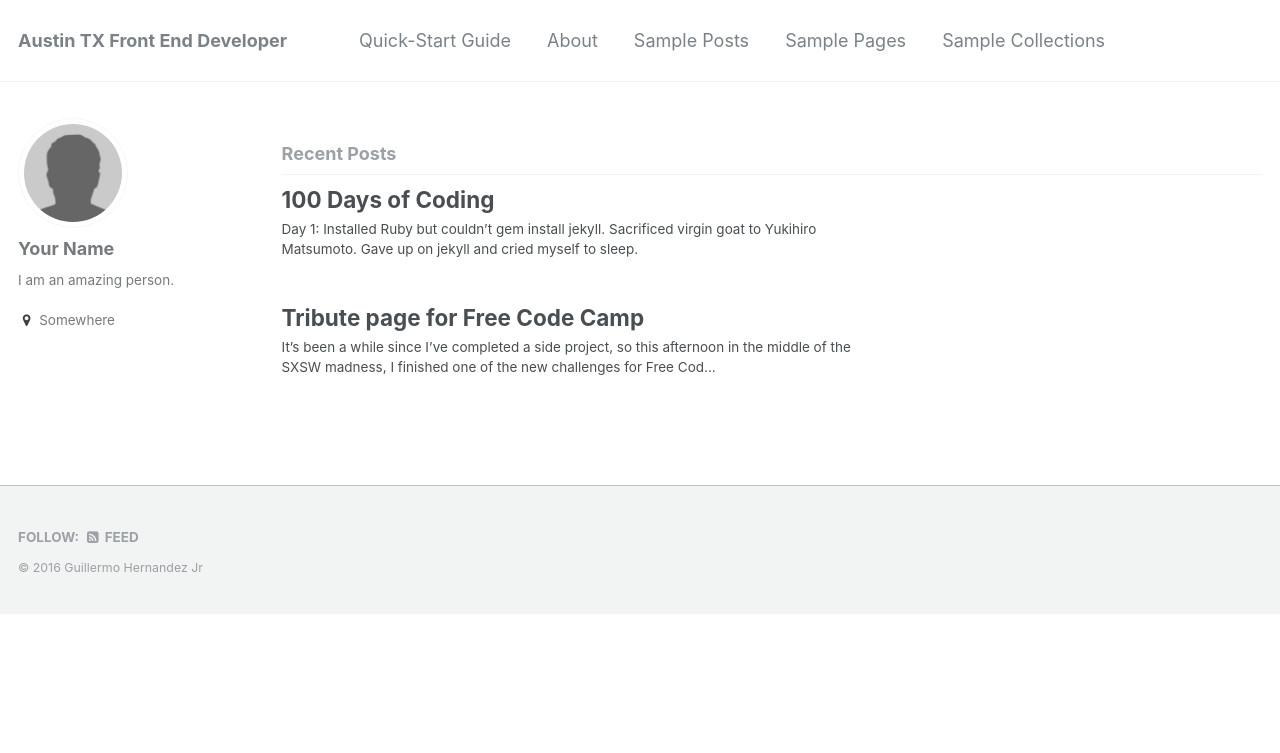
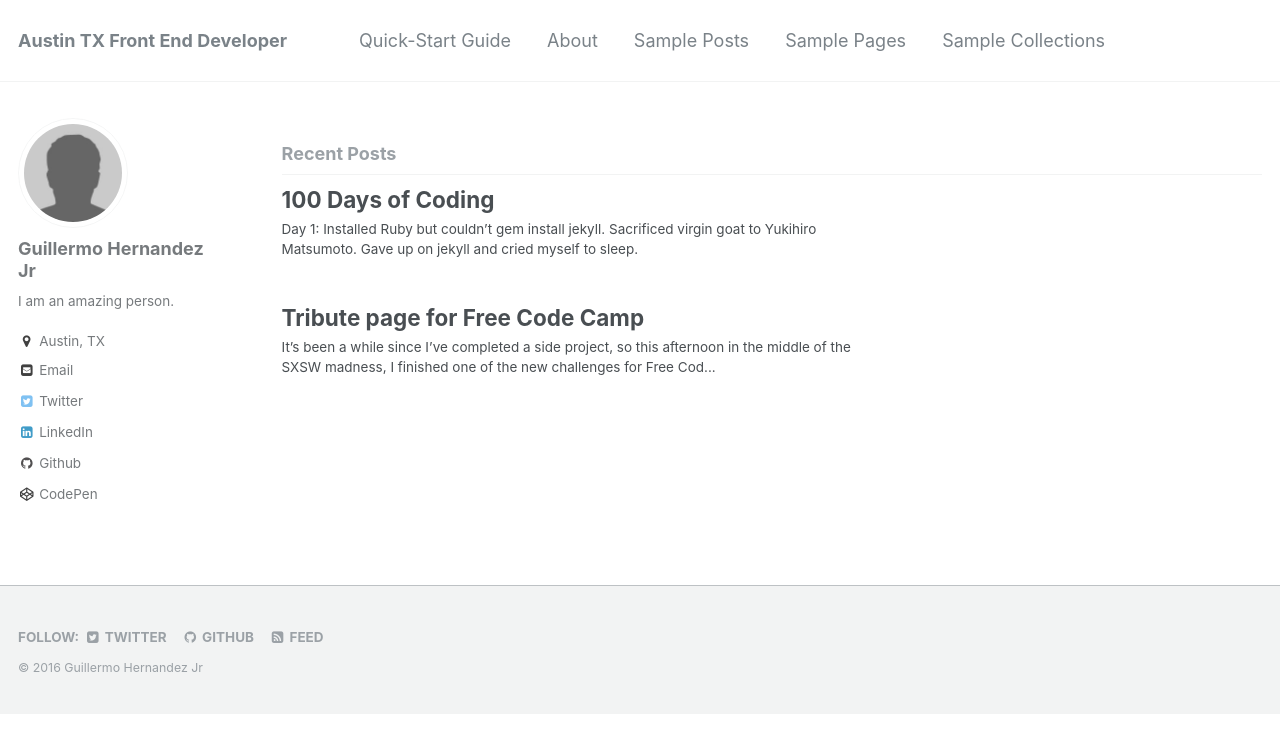
Before and after one commit to guillermohernandez/guillermohernandez.github.io, a Jekyll site: the page built from index.html, in a window 1280 px wide. Shown: the top 753 px of the page. Built offline with Jekyll 4.4.1, drawn with Linux system fonts in a browser that asks for light colours; the list of posts is cut into pages by our own code.

Commit message:
updated config

```diff
--- a/_config.yml
+++ b/_config.yml
@@ -32,7 +32,7 @@ bing_site_verification:
 alexa_site_verification:
 yandex_site_verification:
 twitter:
-  username:
+  username: memohernandezjr
 facebook:
   username:
   app_id:
@@ -49,30 +49,30 @@ analytics:
 google_ad_client:
 google_ad_slot:
 author:
-  name: Your Name
+  name: Guillermo Hernandez Jr
   avatar: bio-photo.jpg
   bio: I am an amazing person.
-  location: Somewhere
-  email:
+  location: Austin, TX
+  email: guillermohernandez@gmail.com
   uri:
   bitbucket:
-  codepen:
+  codepen: guillermohernandez
   dribbble:
   flickr:
   facebook:
   foursquare:
-  github:
+  github: guillermohernandez
   google_plus:
   keybase:
   instagram:
   lastfm:
-  linkedin:
+  linkedin: guillermohernandezjr
   pinterest:
   soundcloud:
   stackoverflow:
   steam:
   tumblr:
-  twitter:
+  twitter: MemoHernandezJr
   vine:
   weibo:
   xing:
@@ -149,3 +149,26 @@ compress_html:
   clippings: all
   ignore:
     envs: development
+include: ["_pages"]
+
+defaults:
+  # _pages
+  - scope:
+      path: ""
+      type: pages
+    values:
+      layout: single
+      author_profile: false
+
+defaults:
+  # _posts
+  - scope:
+      path: ""
+      type: posts
+    values:
+      layout: single
+      author_profile: false
+      read_time: false
+      comments: false
+      share: true
+      related: true
```
Also changed, not shown: _pages/about.md (added), _pages/contact.md (added).
